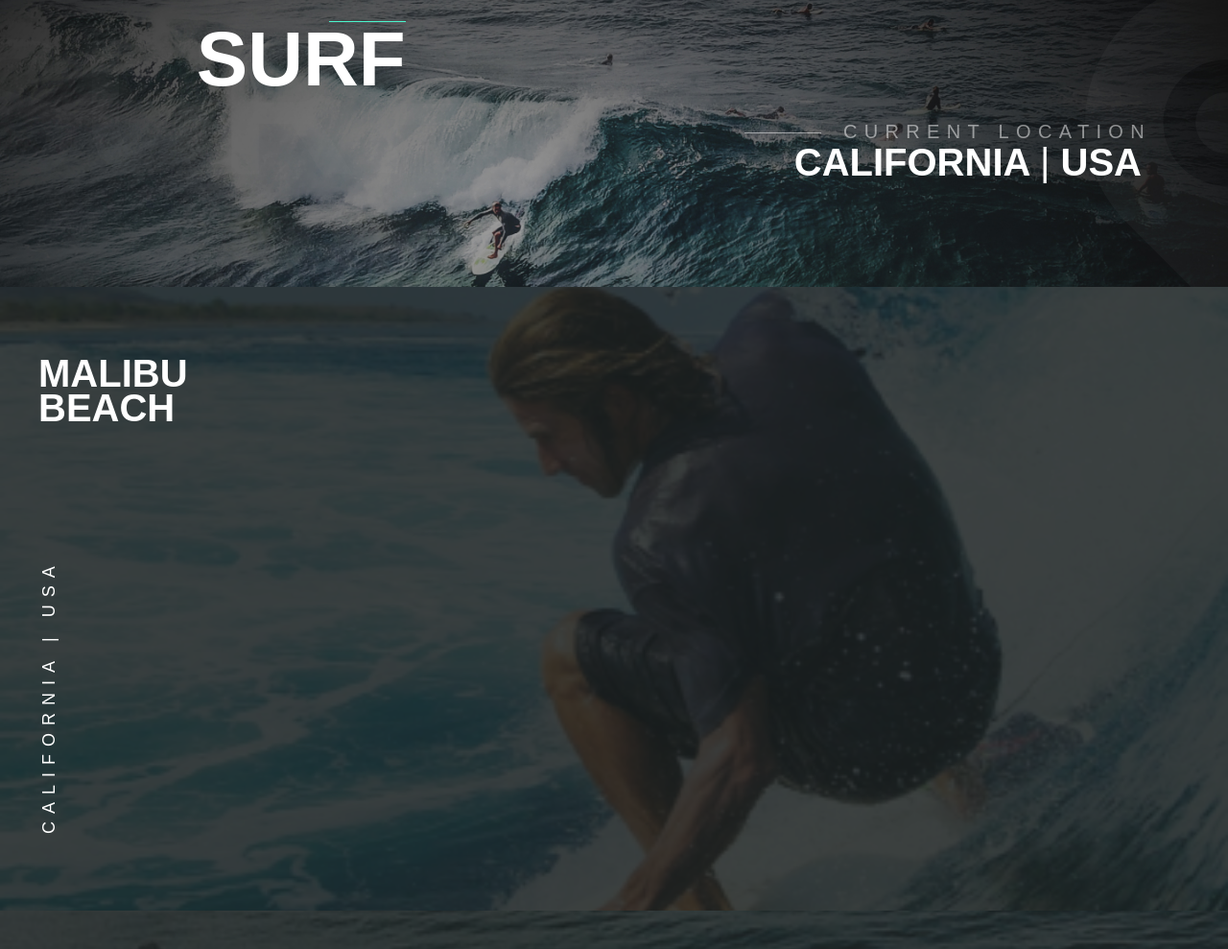
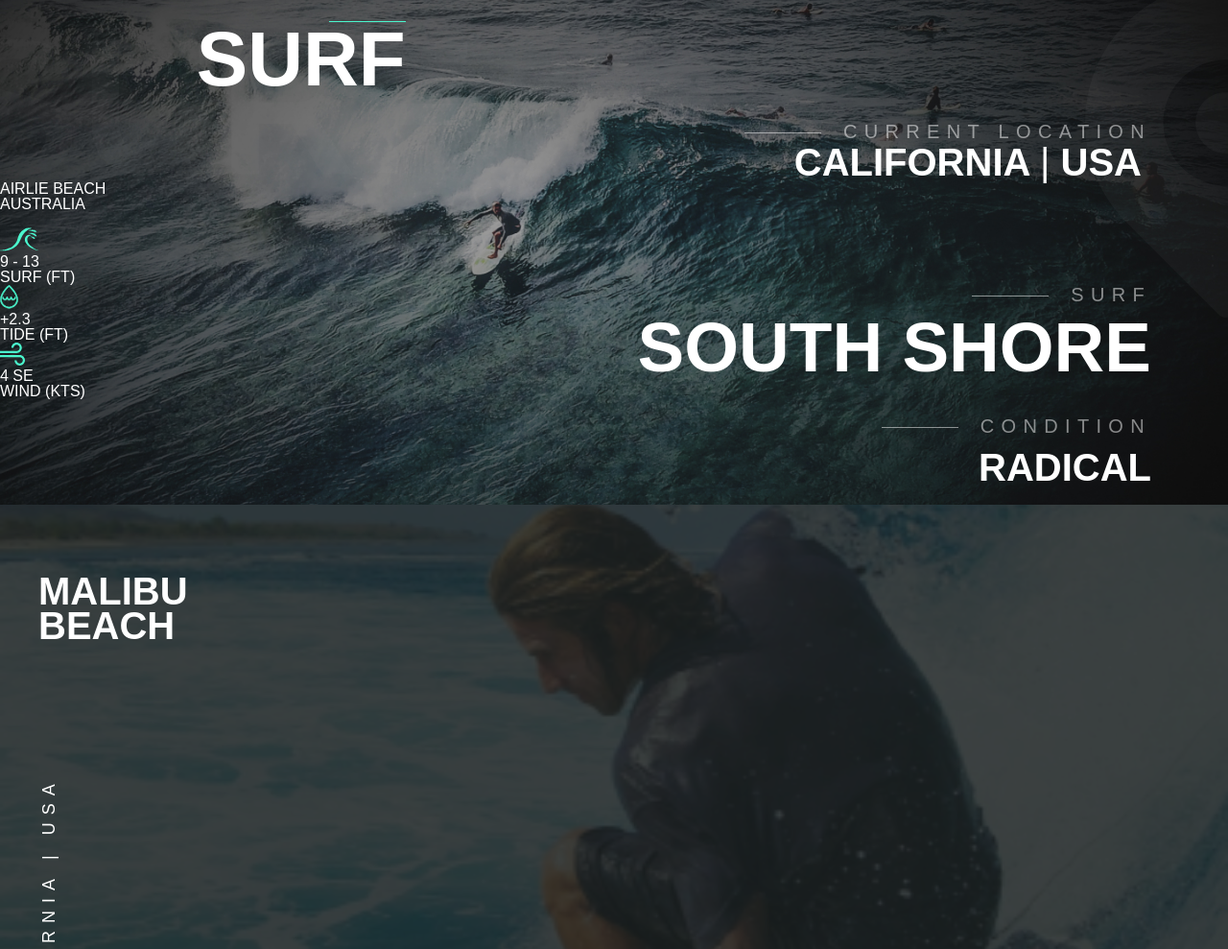
Before and after one commit to parvizrovshanaliyev/goSurfBlackFlagCreative, a website: page src/index.html in a window 1280 px wide. Shown: the part 948-1937 px from the top of the page at 96% size. Drawn offline with nearby package versions, Linux system fonts and the light colour scheme; files that its build step writes are made by us from their sources; files whose address does not match are found by name; a web font is replaced by a local one.

Commit message:
sliderdotsheader

```diff
--- a/src/js/components/slick-carousel.js
+++ b/src/js/components/slick-carousel.js
@@ -5,9 +5,9 @@ $(function () {
         fade: true,
         prevArrow:'<img class="slider-arrows slider-arrows_left" src="../img/arrows-left.svg" alt=""></img>',
         nextArrow:'<img class="slider-arrows slider-arrows_right" src="../img/arrows-right.svg" alt=""></img>',
-        asNavFor: '.slider-dots',
+        asNavFor: '.slider-dotsheader',
     });
-    $('.slider-dots').slick({
+    $('.slider-dotsheader').slick({
         slidesToShow:4,
         slidesToScroll: 4,
         asNavFor: '.header__slider',
--- a/src/sass/partials/home/_header.scss
+++ b/src/sass/partials/home/_header.scss
@@ -47,7 +47,7 @@
 
 
 
-.slider-dots {
+.slider-dotsheader {
     position: absolute;
     right: 50px;
     bottom: 36px;
--- a/src/template/header.html
+++ b/src/template/header.html
@@ -147,7 +147,7 @@
         <!-- slider item -->
     </div>
     <!-- slider dots -->
-    <div class="slider-dots">
+    <div class="slider-dotsheader">
         <!-- slider-dots__item -->
         <div class="slider-dots__item">
             <div class="dots-box">
--- a/src/template/surf.html
+++ b/src/template/surf.html
@@ -15,6 +15,52 @@
             </div>
         </div>
         <!-- subtitle -->
+        <!-- slider map -->
+        <div class="slider-map">
+            <div class="slider-dots">
+                <div class="slider-dots__circle"></div>
+                <!-- slider-dots__content info  -->
+                <div class="slider-dots__content">
+                    <!--  -->
+                    <div class="slider-dots__content-row">
+                        <div class="slider-dots__content-head">
+                            <div class="slider-dots__content-title">Airlie Beach</div>
+                            <div class="slider-dots__content-subtitle">Australia</div>
+                        </div>
+                        <a href="#" class="slider-dots__content-link">
+                            <img src="img/arros-right.svg" alt="">
+                        </a>
+                    </div>
+                    <!--  -->
+                    <div class="slider-dots__content__row">
+                        <!-- slider-dots__content-item -->
+                        <div class="slider-dots__content-item">
+                            <img src="img/surf-icon1.svg" alt="">
+                            <div class="slider-dots__content-number">9 - 13</div>
+                            <div class="slider-dots__content-text">Surf (FT)</div>
+                        </div>
+                        <!-- slider-dots__content-item -->
+                        <!-- slider-dots__content-item -->
+                        <div class="slider-dots__content-item">
+                            <img src="img/surf-icon-water2.svg" alt="">
+                            <div class="slider-dots__content-number">+2.3</div>
+                            <div class="slider-dots__content-text">Tide (FT)</div>
+                        </div>
+                        <!-- slider-dots__content-item -->
+                        <!-- slider-dots__content-item -->
+                        <div class="slider-dots__content-item">
+                            <img src="img/surf-icon-wind3.svg" alt="">
+                            <div class="slider-dots__content-number">4 SE</div>
+                            <div class="slider-dots__content-text">Wind (KTS)</div>
+                        </div>
+                        <!-- slider-dots__content-item -->
+
+                    </div>
+                </div>
+                <!-- slider-dots__content info  -->
+            </div>
+        </div>
+        <!-- slider map -->
         <!-- surf slider -->
         <div class="surf-slider">
             <!-- slider box  -->
```
Also changed, not shown: dist/css/main.min.css, dist/img/surf-icon-water2.svg (added), dist/img/surf-icon-wind3.svg (added), dist/img/surf-icon1.svg (added), dist/index.html, dist/js/main.min.js, src/img/surf-icon-water2.svg (added), src/img/surf-icon-wind3.svg (added), src/img/surf-icon1.svg (added), 2 other files. Lines whose indentation alone changed are shown as unchanged.
